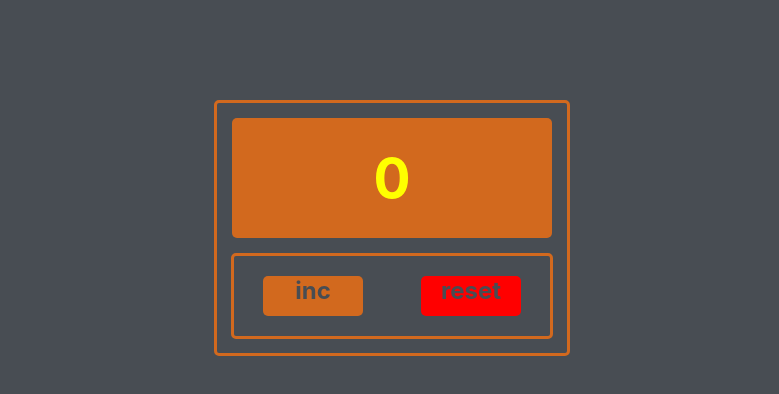
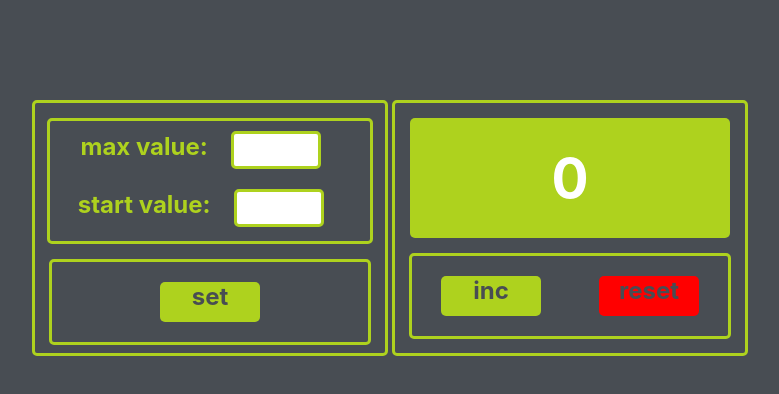
Before and after one commit to antonnur/control_monday, a React (Create React App) app: page / in a window 1280 px wide. Shown: the top 394 px of the page, without its empty margins (248-1027 px from the left). Built offline with nearby package versions, Linux system fonts and the light colour scheme.

Commit message:
PC Work counter 2 (7. Счетчик)

```diff
--- a/src/App.css
+++ b/src/App.css
@@ -1,6 +1,11 @@
 .App {
   text-align: center;
+  font-weight: 700;
+}
 
+.container {
+  display: grid;
+  grid-template-columns: 1fr 1fr
 }
 
 /*
--- a/src/App.tsx
+++ b/src/App.tsx
@@ -1,11 +1,15 @@
 import React from 'react';
 import './App.css';
-import {Control} from "./control/control";
+import {Counter} from "./counter/counter";
+import {CounterValue} from "./counter-value/counter-value";
 
 function App() {
   return (
     <div className="App">
-      <Control/>
+      <div className="container">
+        <CounterValue/>
+        <Counter/>
+      </div>
     </div>
   );
 }
--- a/src/control/control.module.css
+++ /dev/null
@@ -1,94 +0,0 @@
-.wrapper {
-  margin: 100px auto;
-
-  width: 350px;
-  height: 250px;
-
-  border: 3px solid chocolate;
-  border-radius: 5px;
-}
-
-.form__top {
-  margin: 15px auto;
-  width: 320px;
-  height: 120px;
-
-  font-size: 55px;
-  font-weight: 700;
-  line-height: 120px;
-
-  border-radius: 5px;
-  background-color: chocolate;
-}
-
-.count {
-  color: #484d53;
-  vertical-align: middle;
-}
-
-.active__start {
-  color: yellow;
-}
-
-.active__end {
-  color: lime;
-}
-
-.form__bottom {
-  display: flex;
-  margin: 15px auto;
-
-  width: 316px;
-  height: 80px;
-
-  border: 3px solid chocolate;
-  border-radius: 5px;
-
-}
-
-.inc {
-  width: 100px;
-  height: 40px;
-
-  margin: auto;
-  cursor: pointer;
-
-  font-size: 24px;
-  font-weight: 700;
-  color: #484d53;
-
-  background-color: chocolate;
-  border-radius: 5px;
-  border: none;
-}
-
-.reset {
-  width: 100px;
-  height: 40px;
-
-  margin: auto;
-  cursor: pointer;
-
-  font-size: 24px;
-  font-weight: 700;
-  color: #484d53;
-
-  background-color: chocolate;
-  border-radius: 5px;
-  border: none;
-}
-
-.button__disable {
-  width: 100px;
-  height: 40px;
-  margin: auto;
-  cursor: pointer;
-
-  font-size: 24px;
-  font-weight: 700;
-  color: #484d53;
-
-  background-color: red;
-  border-radius: 5px;
-  border: none;
-}
--- /dev/null
+++ b/src/counter-value/counter-value.module.css
@@ -0,0 +1,73 @@
+.wrapper__left {
+    margin: 100px 0 0 280px;
+
+    width: 350px;
+    height: 250px;
+
+    border: 3px solid #aed21e;
+    border-radius: 5px;
+}
+
+.form__top__left {
+    margin: 15px auto;
+    width: 320px;
+    height: 120px;
+
+    font-size: 55px;
+    line-height: 120px;
+
+    border-radius: 5px;
+    border: 3px solid #aed21e;
+}
+
+.form__value {
+    font-size: 24px;
+    line-height: normal;
+    color: #aed21e;
+    list-style-type: none;
+}
+
+.form__value li {
+    padding: 9px 0;
+}
+
+.form__value input {
+    text-align: center;
+
+    margin: 1px 18px;
+    width: 80px;
+    height: 30px;
+
+    border-radius: 5px;
+    border: 3px solid #aed21e;
+}
+
+
+.form__bottom__left {
+    display: flex;
+    margin: 15px auto;
+
+    width: 316px;
+    height: 80px;
+
+    border: 3px solid #aed21e;
+    border-radius: 5px;
+}
+
+.set {
+    width: 100px;
+    height: 40px;
+
+    margin: auto;
+    cursor: pointer;
+
+    font-size: 24px;
+    color: #484d53;
+
+    background-color: #aed21e;
+    border-radius: 5px;
+    border: none;
+
+    user-select: none;
+    /*выделение текста при клике*/
+}
--- /dev/null
+++ b/src/counter-value/counter-value.tsx
@@ -0,0 +1,21 @@
+import React, {useState} from "react";
+import s from './counter-value.module.css'
+
+export const CounterValue = () => {
+
+  return (
+      <div className={s.wrapper__left}>
+        <div className={s.form__top__left}>
+          <div className={s.form__value}>
+            <li>max value: <input type="number"/></li>
+            <li>start value: <input type="number"/></li>
+          </div>
+        </div>
+        <div className={s.form__bottom__left}>
+          <div className={s.set}>
+            set
+          </div>
+        </div>
+      </div>
+  )
+}
--- /dev/null
+++ b/src/counter/counter.module.css
@@ -0,0 +1,69 @@
+.wrapper__right {
+    margin: 100px 0;
+
+    width: 350px;
+    height: 250px;
+
+    border: 3px solid #aed21e;
+    border-radius: 5px;
+}
+
+.form__top {
+    margin: 15px auto;
+    width: 320px;
+    height: 120px;
+
+    font-size: 55px;
+    line-height: 120px;
+
+    border-radius: 5px;
+    background-color: #aed21e;
+}
+
+.count {
+    color: #484d53;
+    vertical-align: middle;
+}
+
+.active__start {
+    color: #ffffff;
+}
+
+.active__end {
+    color: lime;
+}
+
+.form__bottom {
+    display: flex;
+    margin: 15px auto;
+
+    width: 316px;
+    height: 80px;
+
+    border: 3px solid #aed21e;
+    border-radius: 5px;
+
+}
+
+.inc,
+.reset,
+.button__disable {
+    width: 100px;
+    height: 40px;
+
+    margin: auto;
+    cursor: pointer;
+
+    font-size: 24px;
+    color: #484d53;
+
+    background-color: #aed21e;
+    border-radius: 5px;
+    border: none;
+
+    user-select: none;
+}
+
+.button__disable {
+    background-color: red;
+}
--- a/src/control/control.tsx
+++ b/src/counter/counter.tsx
@@ -1,12 +1,13 @@
 import React, {useState} from "react";
-import s from './control.module.css'
+import s from './counter.module.css'
 
-export const Control = () => {
+export const Counter = () => {
 
   let [counter, setCounter] = useState(0)
 
   return (
-    <div className={s.wrapper}>
+
+    <div className={s.wrapper__right}>
       <div className={s.form__top}>
         <div className={counter === 0 ? s.active__start : s.count && counter === 5 ? s.active__end : s.count}>
           {counter}
@@ -22,9 +23,9 @@ export const Control = () => {
           inc
         </button>*/}
 
-        <div className={counter === 5 ? s.button__disable :s.inc}
+        <div className={counter === 5 ? s.button__disable : s.inc}
              onClick={() => {
-                if(counter < 5) {
+               if (counter < 5) {
                  setCounter((c) => c + 1)
                }
              }}>
@@ -39,7 +40,7 @@ export const Control = () => {
           reset
         </button>*/}
 
-        <div className={counter === 0 ? s.button__disable :s.reset}
+        <div className={counter === 0 ? s.button__disable : s.reset}
              onClick={() => {
                if (counter > 0) {
                  setCounter((c) => 0)
```
Lines whose indentation alone changed are shown as unchanged.
